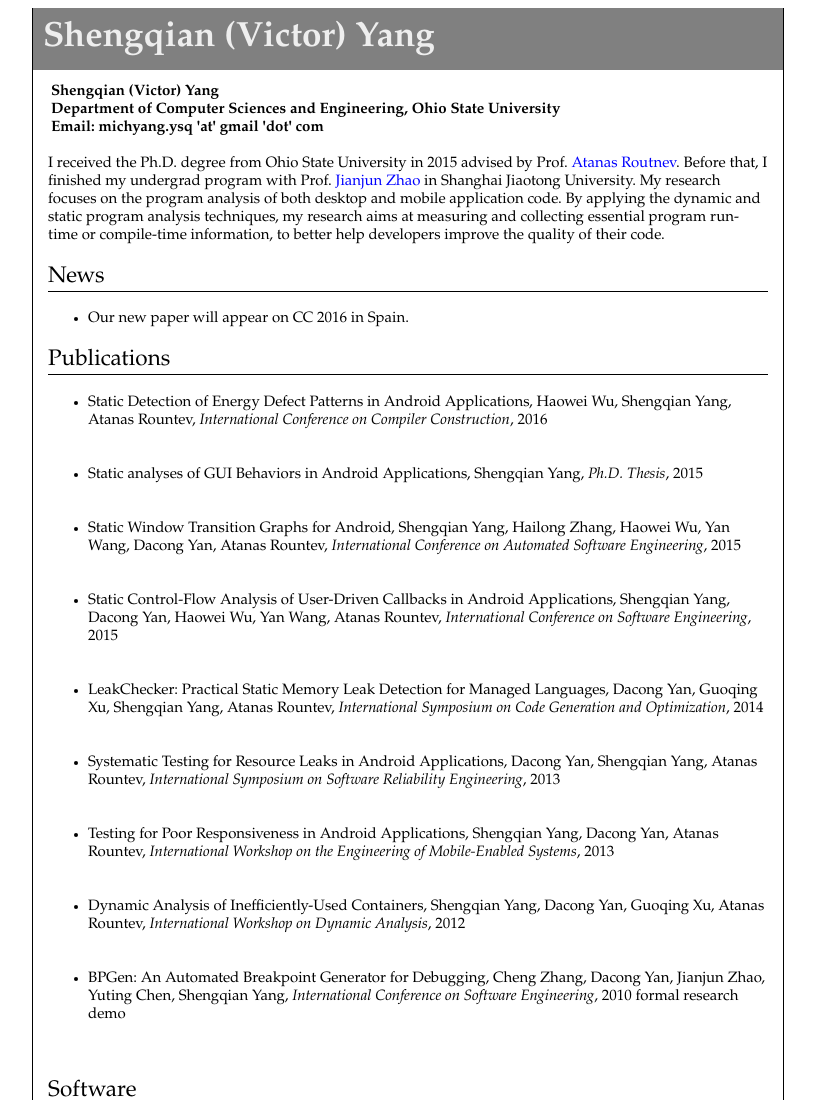
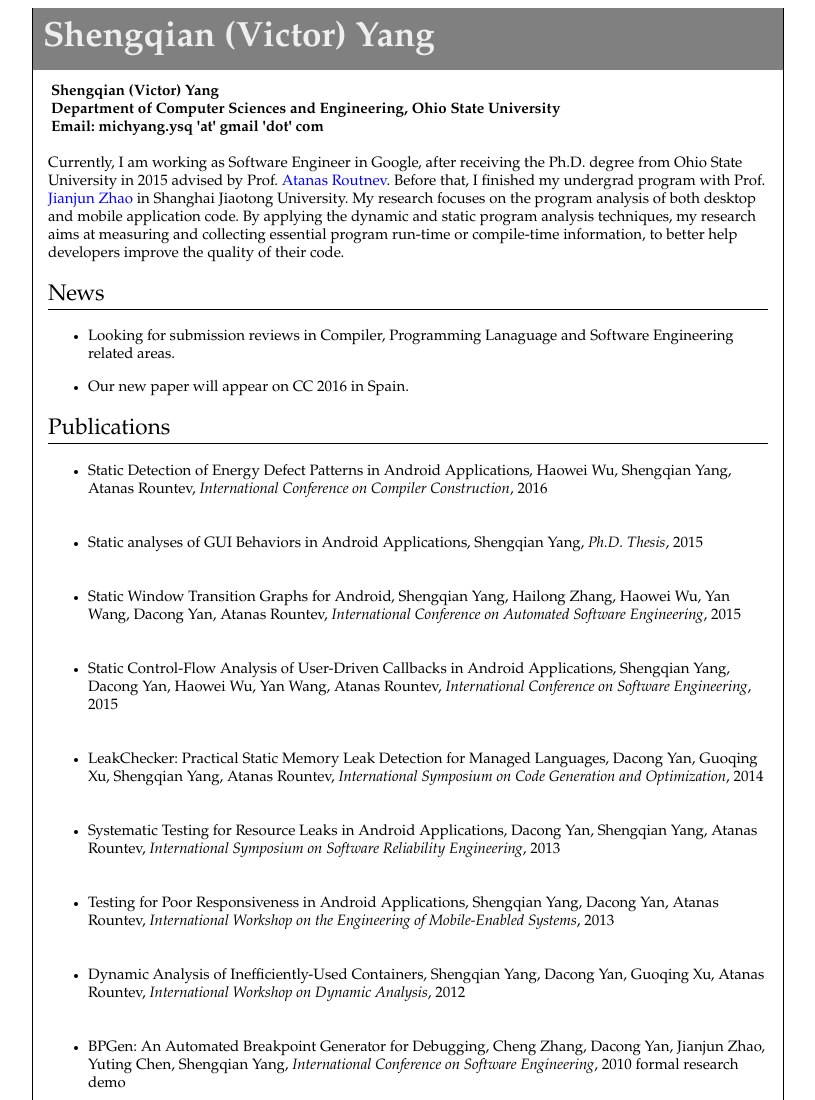
Before and after one commit to michyang/shengqian.github.io, a plain HTML site: page index.html in a window 1280 px wide. Shown: the top 1100 px of the page, without its empty margins (232-1047 px from the left). Drawn offline with Linux system fonts and the light colour scheme.

Commit message:
add peer review

```diff
--- a/index.html
+++ b/index.html
@@ -29,17 +29,23 @@
 			</table>
 
 			<p>
-			I received the Ph.D. degree from Ohio State University in 2015 advised by
-			Prof. <a href="http://web.cse.ohio-state.edu/~rountev">Atanas Routnev</a>.
+			Currently, I am working as Software Engineer in Google, after receiving
+			the Ph.D. degree from Ohio State University in 2015 advised by Prof. <a
+				href="http://web.cse.ohio-state.edu/~rountev">Atanas Routnev</a>.
 			Before that, I finished my undergrad program with Prof. <a
 				href="http://cse.sjtu.edu.cn/~zhao/">Jianjun Zhao</a> in Shanghai
-			Jiaotong University.  My research focuses on the program analysis of both
+			Jiaotong University. My research focuses on the program analysis of both
 			desktop and mobile application code.  By applying the dynamic and static
 			program analysis techniques, my research aims at measuring and collecting
 			essential program run-time or compile-time information, to better help
 			developers improve the quality of their code.
 			</p>
 			<h2 class="item">News</h2>
+			<ul>
+				<li>
+				Looking for submission reviews in Compiler, Programming Lanaguage and Software Engineering related areas.
+				</li>
+			</ul>
 			<ul>
 				<li>
 				Our new paper will appear on CC 2016 in Spain.
```
